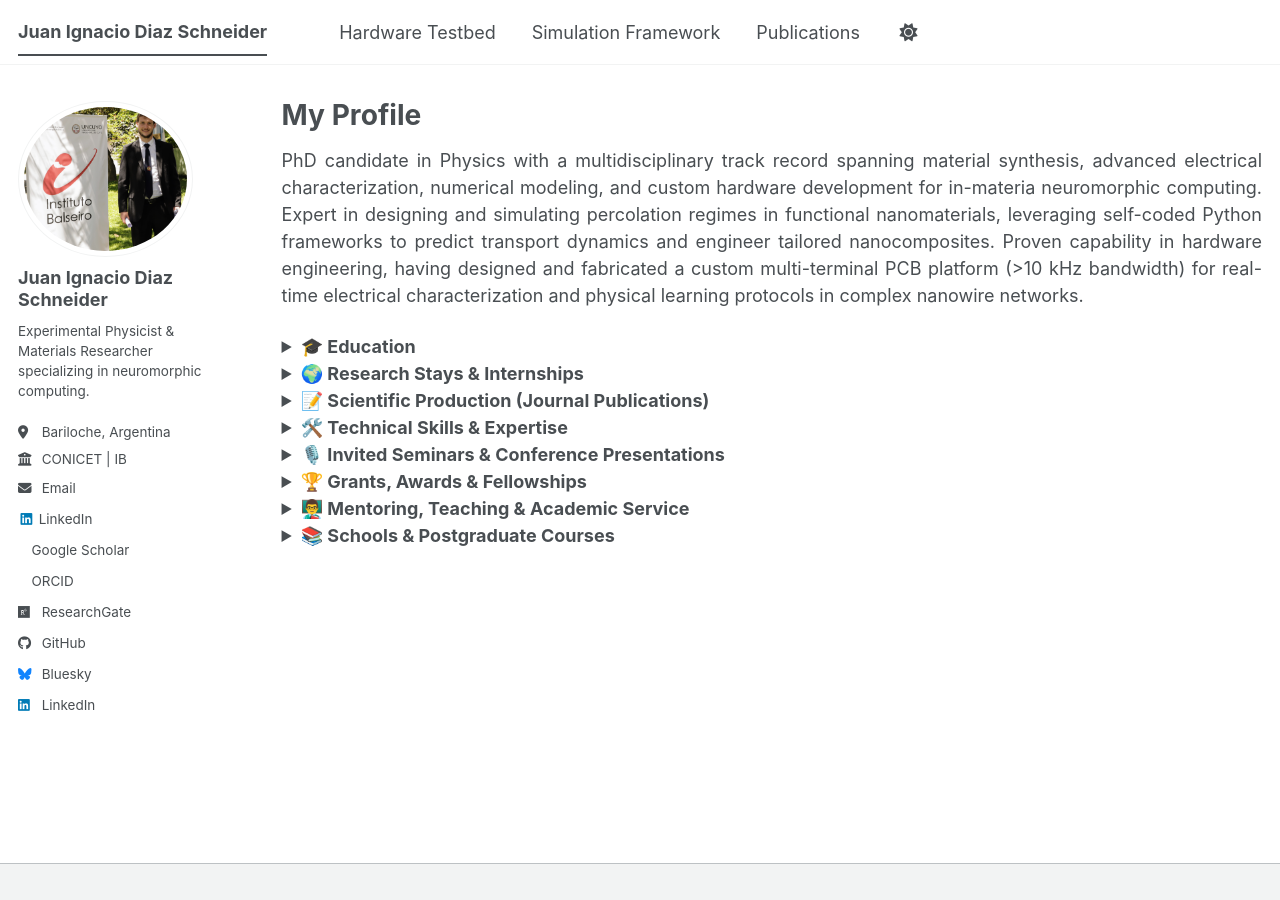
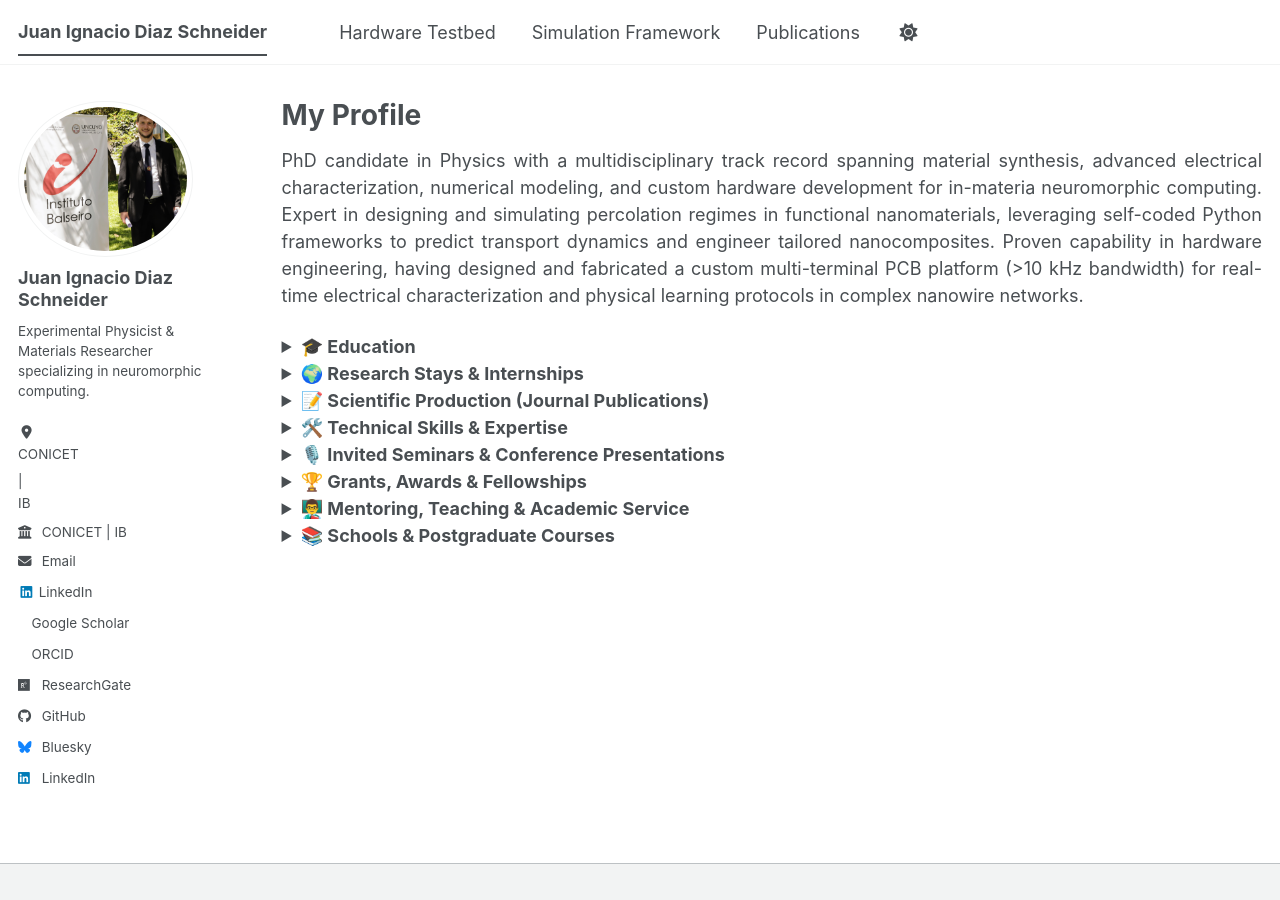
Before and after one commit to juanids/juanids.github.io, a Jekyll site: the page built from _pages/about.md, in a window 1280 px wide. Built offline with Jekyll 4.4.1, drawn with Linux system fonts in a browser that asks for light colours; a style sheet for code colours, icons or effects is not loaded.

Commit message:
Update author-profile.html

```diff
--- a/_includes/author-profile.html
+++ b/_includes/author-profile.html
@@ -25,7 +25,11 @@
     <ul class="author__urls social-icons">
       <!-- Font Awesome icons / Biographic information  -->
       {% if author.location %}
-        <li class="author__desktop"><i class="fas fa-fw fa-location-dot icon-pad-right" aria-hidden="true"></i>{{ author.location }}</li>
+        <li>
+          <i class="fas fa-fw fa-map-marker-alt" aria-hidden="true"></i>
+          <a href="https://www.conicet.gov.ar/" target="_blank" style="text-decoration: none;">CONICET</a> |
+          <a href="https://www.ib.edu.ar/" target="_blank" style="text-decoration: none;">IB</a>
+        </li>
       {% endif %}
       {% if author.employer %}
         <li class="author__desktop"><i class="fas fa-fw fa-building-columns icon-pad-right" aria-hidden="true"></i>{{ author.employer }}</li>
```
